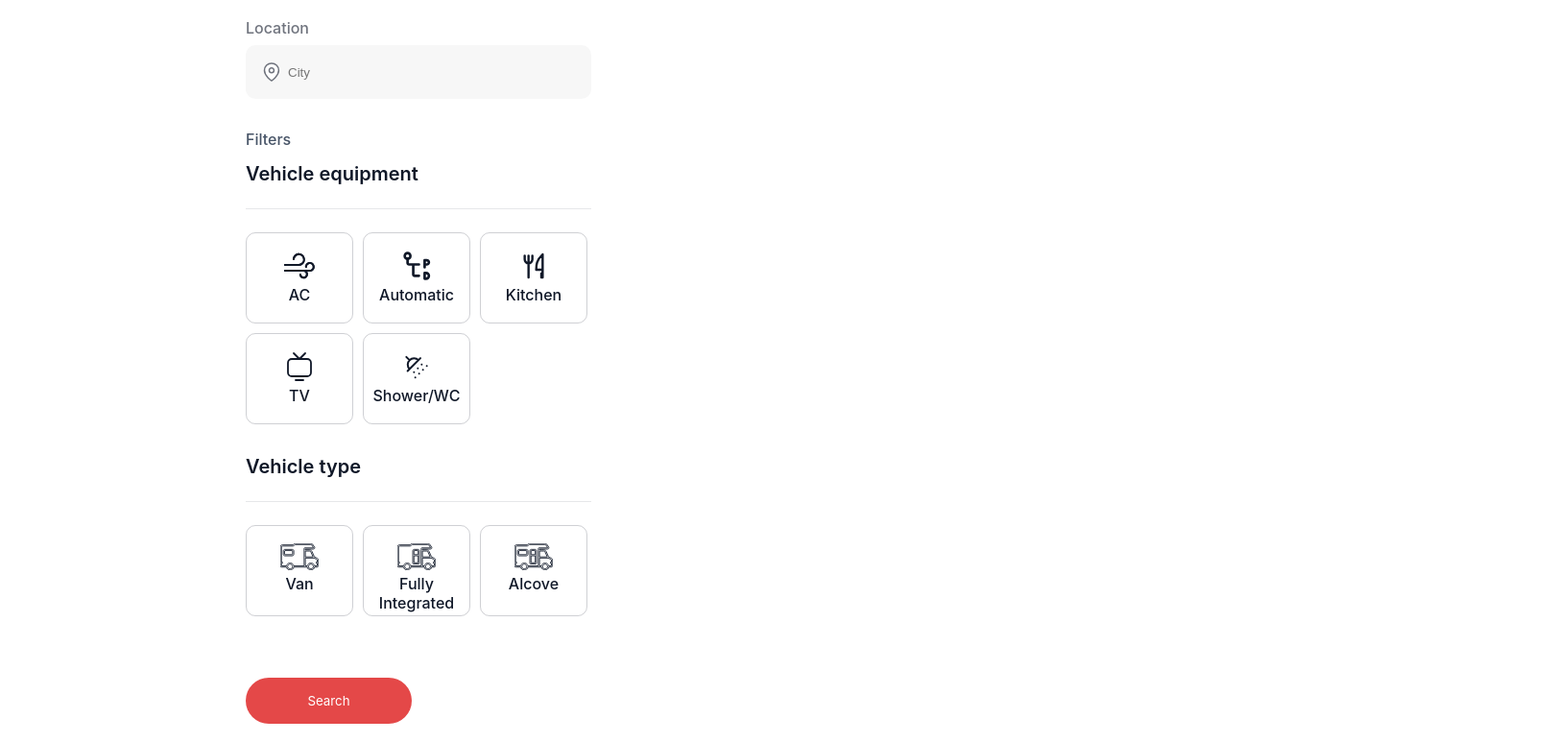
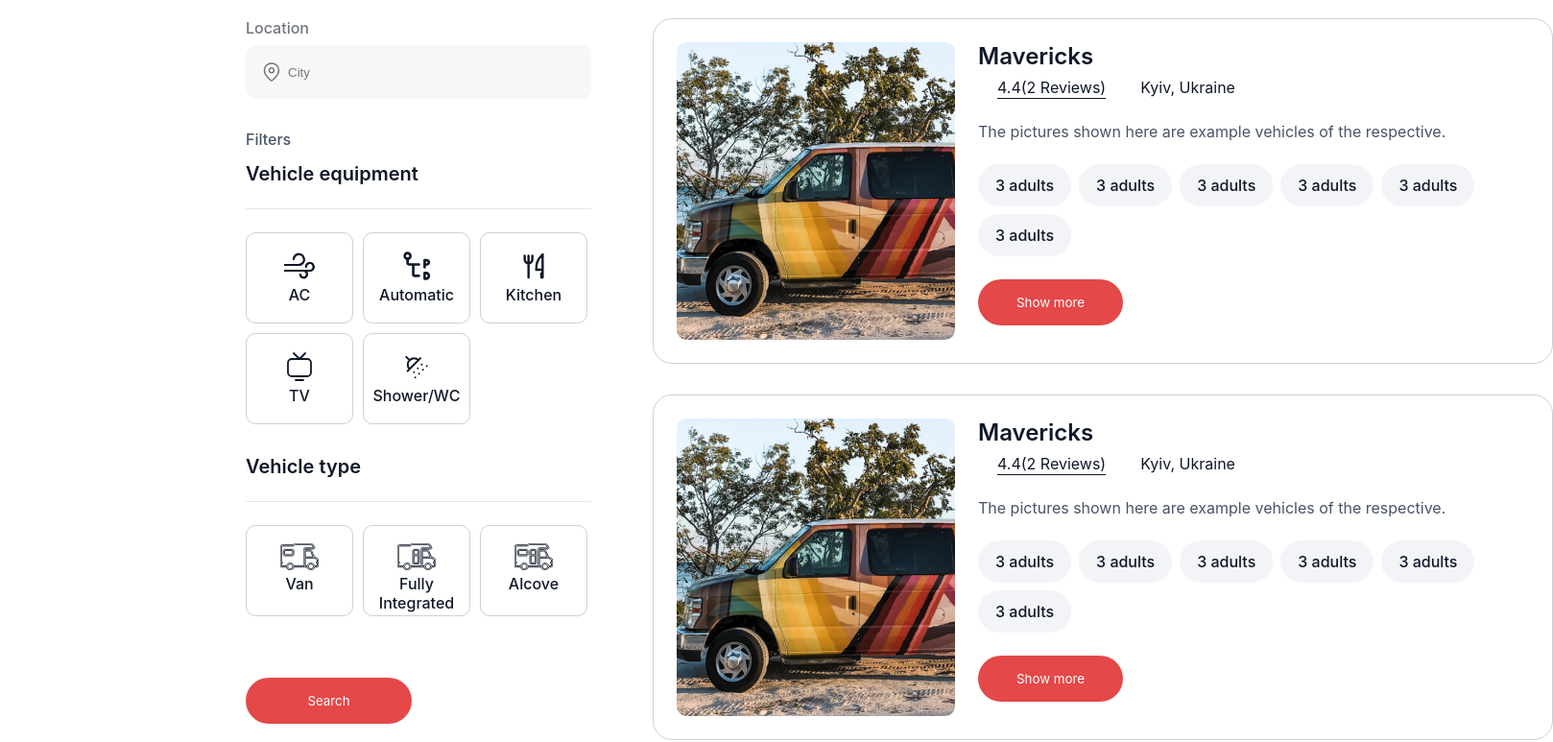
Before and after one commit to direct66612/TouringCars, a React (Create React App) app: page /TouringCars/catalog in a window 1280 px wide. Shown: the part 160-933 px from the top of the page at 96% size, 1618 px wide, since content can reach past the window. Built offline with nearby package versions, Linux system fonts and the light colour scheme.

Commit message:
css and html structure in components  contentcatalog

```diff
--- /dev/null
+++ b/src/components/ContentCatalog/ContentCatalog.jsx
@@ -0,0 +1,109 @@
+import car from "../../assets/helper/car.jpg";
+import {
+  Button,
+  CategoriesContainer,
+  CategoriesItem,
+  Description,
+  Images,
+  Info,
+  Item,
+  Location,
+  Rating,
+  RatingContainer,
+  Title,
+} from "./ContentCatalog.styled";
+
+export const ContentCatalog = () => {
+  return (
+    <ul>
+      <Item>
+        <Images src={car} alt="car" />
+        <Info>
+          <Title>Mavericks</Title>
+          <RatingContainer>
+            <Rating href="kphrhr">4.4(2 Reviews)</Rating>
+            <Location>Kyiv, Ukraine</Location>
+          </RatingContainer>
+          <Description>
+            The pictures shown here are example vehicles of the respective.
+          </Description>
+          <CategoriesContainer>
+            <CategoriesItem>3 adults</CategoriesItem>
+            <CategoriesItem>3 adults</CategoriesItem>
+            <CategoriesItem>3 adults</CategoriesItem>
+            <CategoriesItem>3 adults</CategoriesItem>
+            <CategoriesItem>3 adults</CategoriesItem>
+            <CategoriesItem>3 adults</CategoriesItem>
+          </CategoriesContainer>
+          <Button>Show more</Button>
+        </Info>
+      </Item>
+      <Item>
+        <Images src={car} alt="car" />
+        <Info>
+          <Title>Mavericks</Title>
+          <RatingContainer>
+            <Rating href="kphrhr">4.4(2 Reviews)</Rating>
+            <Location>Kyiv, Ukraine</Location>
+          </RatingContainer>
+          <Description>
+            The pictures shown here are example vehicles of the respective.
+          </Description>
+          <CategoriesContainer>
+            <CategoriesItem>3 adults</CategoriesItem>
+            <CategoriesItem>3 adults</CategoriesItem>
+            <CategoriesItem>3 adults</CategoriesItem>
+            <CategoriesItem>3 adults</CategoriesItem>
+            <CategoriesItem>3 adults</CategoriesItem>
+            <CategoriesItem>3 adults</CategoriesItem>
+          </CategoriesContainer>
+          <Button>Show more</Button>
+        </Info>
+      </Item>
+      <Item>
+        <Images src={car} alt="car" />
+        <Info>
+          <Title>Mavericks</Title>
+          <RatingContainer>
+            <Rating href="kphrhr">4.4(2 Reviews)</Rating>
+            <Location>Kyiv, Ukraine</Location>
+          </RatingContainer>
+          <Description>
+            The pictures shown here are example vehicles of the respective.
+          </Description>
+          <CategoriesContainer>
+            <CategoriesItem>3 adults</CategoriesItem>
+            <CategoriesItem>3 adults</CategoriesItem>
+            <CategoriesItem>3 adults</CategoriesItem>
+            <CategoriesItem>3 adults</CategoriesItem>
+            <CategoriesItem>3 adults</CategoriesItem>
+            <CategoriesItem>3 adults</CategoriesItem>
+          </CategoriesContainer>
+          <Button>Show more</Button>
+        </Info>
+      </Item>
+      <Item>
+        <Images src={car} alt="car" />
+        <Info>
+          <Title>Mavericks</Title>
+          <RatingContainer>
+            <Rating href="kphrhr">4.4(2 Reviews)</Rating>
+            <Location>Kyiv, Ukraine</Location>
+          </RatingContainer>
+          <Description>
+            The pictures shown here are example vehicles of the respective.
+          </Description>
+          <CategoriesContainer>
+            <CategoriesItem>3 adults</CategoriesItem>
+            <CategoriesItem>3 adults</CategoriesItem>
+            <CategoriesItem>3 adults</CategoriesItem>
+            <CategoriesItem>3 adults</CategoriesItem>
+            <CategoriesItem>3 adults</CategoriesItem>
+            <CategoriesItem>3 adults</CategoriesItem>
+          </CategoriesContainer>
+          <Button>Show more</Button>
+        </Info>
+      </Item>
+    </ul>
+  );
+};
--- /dev/null
+++ b/src/components/ContentCatalog/ContentCatalog.styled.js
@@ -0,0 +1,64 @@
+import styled from "styled-components";
+
+export const Item = styled("li")`
+  display: flex;
+  gap: 24px;
+  width: 888px;
+  margin-bottom: 32px;
+  padding: 24px;
+  border: 1px solid rgba(16, 24, 40, 0.2);
+  border-radius: 20px;
+`;
+export const Info = styled("div")`
+  width: 526px;
+`;
+export const Images = styled("img")`
+  width: 290px;
+  height: 310px;
+  border-radius: 10px;
+`;
+export const Title = styled("h3")`
+  font-weight: 600;
+  font-size: 24px;
+  margin-bottom: 8px;
+`;
+export const RatingContainer = styled("div")`
+  display: flex;
+  gap: 36px;
+  padding-left: 20px;
+  margin-bottom: 24px;
+`;
+export const Rating = styled("a")`
+  font-weight: 400;
+  border-bottom: 1px solid #101828;
+  padding-bottom: 1px;
+`;
+export const Location = styled("p")`
+  font-weight: 400;
+`;
+export const Description = styled("p")`
+  font-weight: 400;
+  color: var(--text);
+  margin-bottom: 24px;
+`;
+export const CategoriesContainer = styled("ul")`
+  display: flex;
+  flex-wrap: wrap;
+  gap: 8px;
+  margin-bottom: 24px;
+`;
+export const CategoriesItem = styled("li")`
+  padding: 12px 18px;
+  border-radius: 100px;
+  background-color: var(--bgcategories);
+`;
+export const Button = styled("button")`
+  background-color: var(--bgbutton);
+  border: none;
+  border-radius: 200px;
+  padding: 16px 40px;
+  color: #fff;
+  &:hover {
+    background-color: #d84343;
+  }
+`;
--- a/src/components/Layout/Layout.jsx
+++ b/src/components/Layout/Layout.jsx
@@ -6,18 +6,18 @@ export const Layout = () => {
   return (
     <Container>
       <header>
-        <ul>
-          <li>
+        <ul className="list">
+          <li className="item">
             <Link className="link" data-name="home" to="/">
               Home
             </Link>
           </li>
-          <li>
+          <li className="item">
             <Link className="link" data-name="catalog" to="/catalog">
               Catalog
             </Link>
           </li>
-          <li>
+          <li className="item">
             <Link className="link" data-name="favorites" to="/favorites">
               Favorites
             </Link>
--- a/src/components/Layout/Layout.styled.js
+++ b/src/components/Layout/Layout.styled.js
@@ -5,12 +5,12 @@ export const Container = styled("ul")`
     background: rgb(2, 0, 36);
     color: white;
   }
-  ul {
+  .list {
     display: flex;
     gap: 20px;
     justify-content: center;
   }
-  li {
+  .item {
     font-size: 3rem;
     padding: 20px;
     position: relative;
@@ -19,10 +19,10 @@ export const Container = styled("ul")`
     width: fit-content;
     cursor: pointer;
   }
-  li:hover {
+  .item:hover {
     transform: skew(10deg);
   }
-  li::before {
+  .item::before {
     content: attr(data-name);
     position: absolute;
     top: 0;
@@ -33,13 +33,13 @@ export const Container = styled("ul")`
     transition: all 300ms ease;
     padding-left: 20px;
   }
-  li:hover::before {
+  .item:hover::before {
     top: -3px;
     left: 0px;
     color: hotpink;
   }
 
-  li::after {
+  .item::after {
     content: "";
     height: 4px;
     width: 0;
@@ -50,7 +50,7 @@ export const Container = styled("ul")`
     background: hotpink;
     transition: all 300ms ease;
   }
-  li:hover::after {
+  .item:hover::after {
     width: 120%;
     outline: 5px solid rgb(2, 0, 36);
   }
--- a/src/index.css
+++ b/src/index.css
@@ -4,6 +4,7 @@ body {
   font-weight: 500;
   color: #101828;
   --text: #475467;
+  --bgcategories: #f2f4f7;
   --bginputs: #f7f7f7;
   --bgbutton: #e44848;
 }
@@ -47,6 +48,8 @@ img {
   height: auto;
 }
 .container {
+  display: flex;
+  gap: 64px;
   max-width: 100%;
   margin: 0 auto;
   margin-top: 80px;
--- a/src/pages/CatalogPage.jsx
+++ b/src/pages/CatalogPage.jsx
@@ -1,10 +1,12 @@
 import { Container } from "../components/Container/Container";
 import { SideBarCatalog } from "../components/SideBarCatalog/SideBarCatalog";
+import { ContentCatalog } from "../components/ContentCatalog/ContentCatalog";
 
 export const CatalogPage = () => {
   return (
     <Container>
       <SideBarCatalog />
+      <ContentCatalog />
     </Container>
   );
 };
```
Also changed, not shown: src/assets/helper/car.jpg (added), src/assets/svgSprite/sprite.svg.
